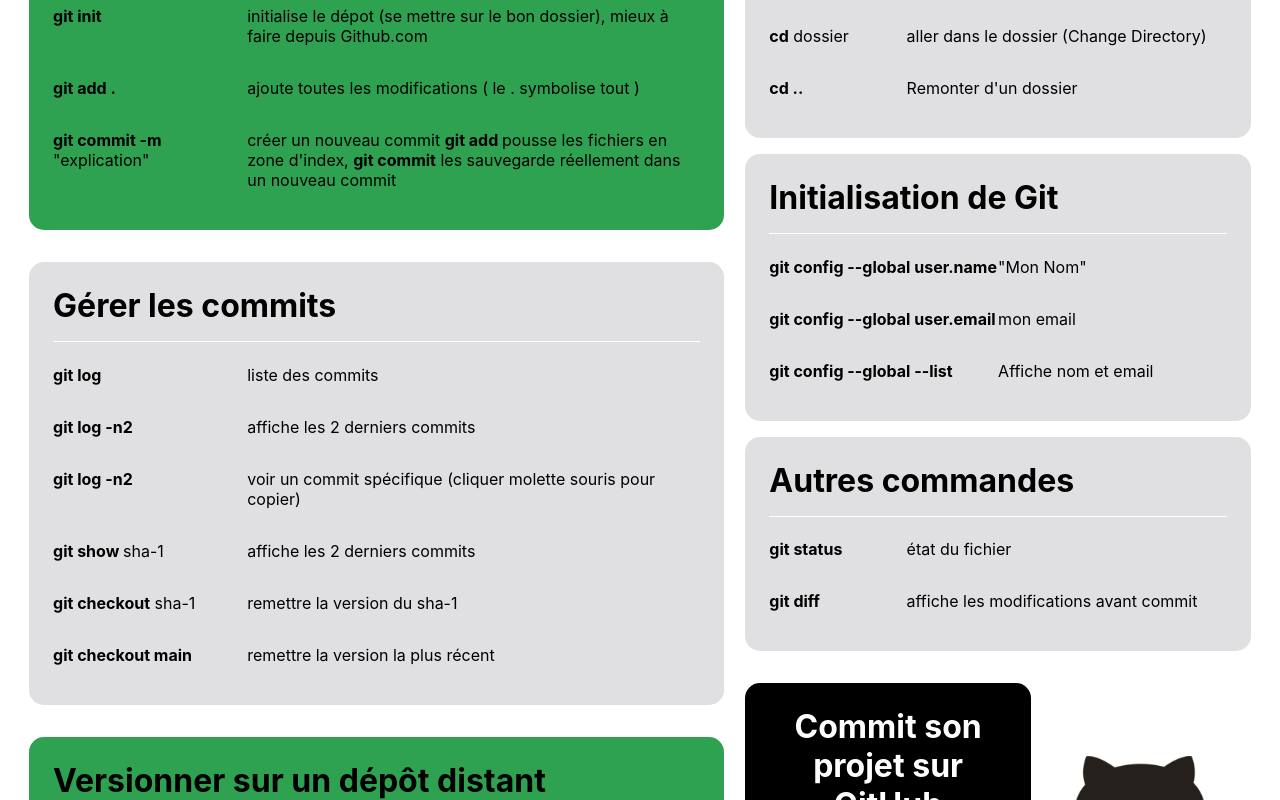
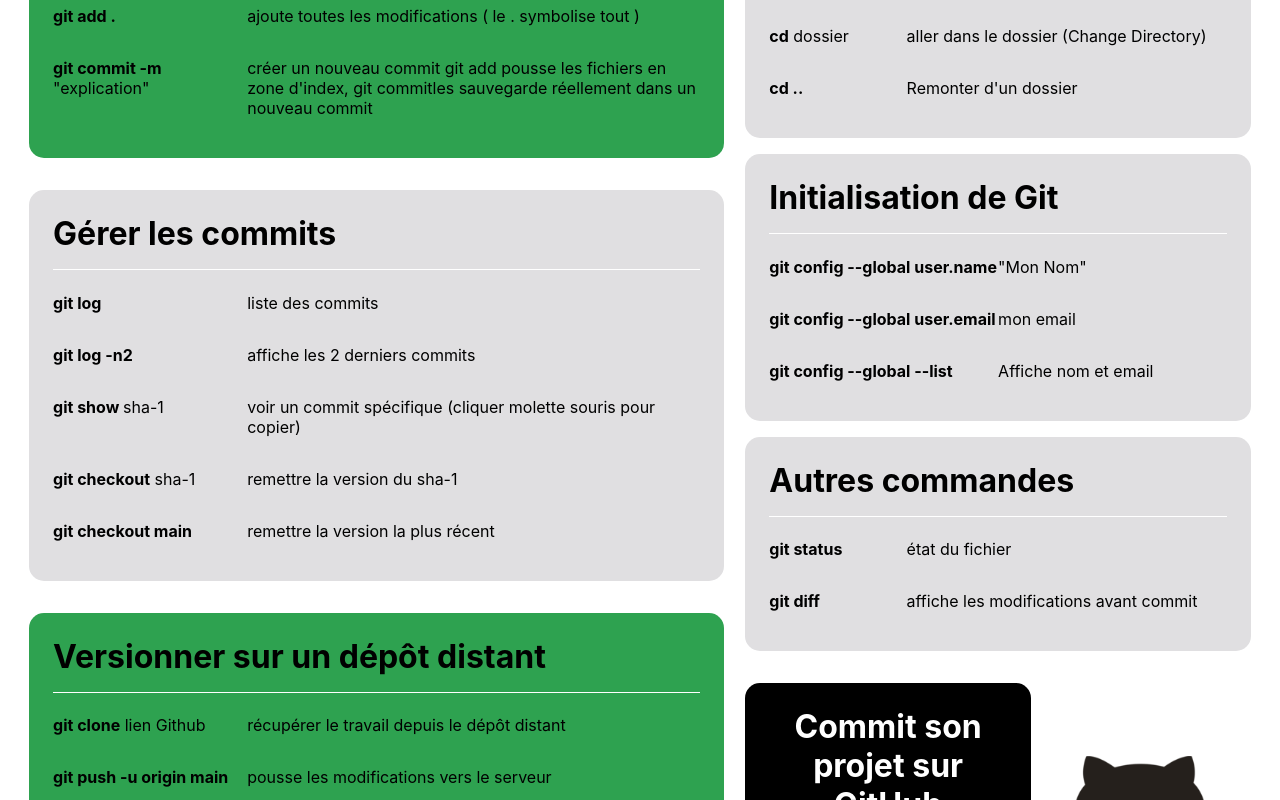
Before and after one commit to ClementMadiot/Github_Cheat_Sheet_React, a React (Create React App) app in the folder cheet_sheet_github/: page / in a window 1280 px wide. Shown: the part 360-1160 px from the top of the page. Built offline with nearby package versions, Linux system fonts and the light colour scheme.

Commit message:
add data + json files

```diff
--- a/cheet_sheet_github/package.json
+++ b/cheet_sheet_github/package.json
@@ -8,6 +8,7 @@
     "@testing-library/user-event": "^13.5.0",
     "react": "^18.2.0",
     "react-dom": "^18.2.0",
+    "react-router-dom": "^6.21.1",
     "react-scripts": "5.0.1",
     "sass": "^1.69.7",
     "web-vitals": "^2.1.4"
--- a/cheet_sheet_github/src/App.js
+++ b/cheet_sheet_github/src/App.js
@@ -1,10 +1,16 @@
-import Home from "./pages/Home"
+import { BrowserRouter, Routes, Route } from "react-router-dom";
+import Home from "./pages/Home";
+import TeamWork from "./pages/TeamWork";
 
-function App() {
+const App = () => {
   return (
-    <div>
-      <Home/>
-    </div>
+    <BrowserRouter>
+    <Routes>
+      <Route path='/' element={<Home/>}/>
+      <Route path='*' element={<Home/>}/>
+      <Route path='/TeamWork' element={<TeamWork/>}/>
+    </Routes>
+    </BrowserRouter>
   )
 }
 
--- /dev/null
+++ b/cheet_sheet_github/src/components/GitPull.js
@@ -0,0 +1,52 @@
+import React from 'react';
+
+const GitPull = () => {
+  return (
+    <article className="green-box">
+      <div className="title-p-box">
+        <h3>Travailler avec un dépot distant</h3>
+        <div className="head-bar"></div>
+        <ul>
+          <li>
+            <p className="definition">
+              <strong>git init</strong>
+            </p>
+            <p className="explication">
+              initialise le dépot (se mettre sur le bon dossier), mieux à faire
+              depuis Github.com
+            </p>
+          </li>
+          <li>
+            <p className="definition">
+              <strong>git init</strong>
+            </p>
+            <p className="explication">
+              initialise le dépot (se mettre sur le bon dossier), mieux à faire
+              depuis Github.com
+            </p>
+          </li>
+          <li>
+            <p className="definition">
+              <strong>git add .</strong>
+            </p>
+            <p className="explication">
+              ajoute toutes les modifications ( le . symbolise tout )
+            </p>
+          </li>
+          <li>
+            <p className="definition">
+              <strong>git commit -m </strong> "explication"
+            </p>
+            <p className="explication">
+              créer un nouveau commit <strong>git add </strong> pousse les
+              fichiers en zone d'index, <strong> git commit</strong> les
+              sauvegarde réellement dans un nouveau commit
+            </p>
+          </li>
+        </ul>
+      </div>
+    </article>
+  );
+};
+
+export default GitPull;
--- a/cheet_sheet_github/src/components/Header.js
+++ b/cheet_sheet_github/src/components/Header.js
@@ -3,12 +3,16 @@
 
 
 const Header = () => {
+
+  const OwnWork = 'Versionner son travail'
+  // const TeamWork = 'Travailler en travail'
   return (
     <header>
     <img src={Logo} alt="Icon Github" />
         <div className='title-home'>
         <h1>GitHub Cheat Sheet</h1>
-        <h2>Versionner son travail</h2>
+        <h2>{OwnWork}</h2>
+        {/* <h2>{TeamWork}</h2> */}
         </div>
       </header>
   );
--- a/cheet_sheet_github/src/components/LocalVersion.js
+++ b/cheet_sheet_github/src/components/LocalVersion.js
@@ -1,5 +1,5 @@
-import React from 'react'
-
+import React from 'react';
+import { LocalVersionData } from '../data/CheatSheet';
 const LocalVersion = () => {
   return (
     <article className="green-box">
@@ -7,42 +7,16 @@
         <h3>Versionner en local</h3>
         <div className="head-bar"></div>
         <ul>
-          <li>
+          {LocalVersionData.map(({ id, description, explication })=> (
+            <li key={id}>
             <p className="definition">
-              <strong>git init</strong>
+              <b>{description.bold}</b>{description.noBold}
             </p>
             <p className="explication">
-              initialise le dépot (se mettre sur le bon dossier), mieux à faire
-              depuis Github.com
+              {explication}
             </p>
           </li>
-          <li>
-            <p className="definition">
-              <strong>git init</strong>
-            </p>
-            <p className="explication">
-              initialise le dépot (se mettre sur le bon dossier), mieux à faire
-              depuis Github.com
-            </p>
-          </li>
-          <li>
-            <p className="definition">
-              <strong>git add .</strong>
-            </p>
-            <p className="explication">
-              ajoute toutes les modifications ( le . symbolise tout )
-            </p>
-          </li>
-          <li>
-            <p className="definition">
-              <strong>git commit -m </strong> "explication"
-            </p>
-            <p className="explication">
-              créer un nouveau commit <strong>git add </strong> pousse les
-              fichiers en zone d'index, <strong> git commit</strong> les
-              sauvegarde réellement dans un nouveau commit
-            </p>
-          </li>
+          ))}
         </ul>
       </div>
     </article>
--- a/cheet_sheet_github/src/components/ManageCommit.js
+++ b/cheet_sheet_github/src/components/ManageCommit.js
@@ -1,4 +1,5 @@
-import React from 'react'
+import React from 'react';
+import { ManageCommitData } from "../data/CheatSheet" ;
 
 const ManageCommit = () => {
   return (
@@ -8,44 +9,16 @@
         <div className="head-bar"></div>
 
         <ul>
-          <li>
+            {ManageCommitData.map(({ id, description, explication })=> (
+          <li key={id}>
             <p className="definition">
-              <strong>git log</strong>
-            </p>
-            <p className="explication">liste des commits</p>
-          </li>
-          <li>
-            <p className="definition">
-              <strong>git log -n2</strong>
-            </p>
-            <p className="explication">affiche les 2 derniers commits</p>
-          </li>
-          <li>
-            <p className="definition">
-              <strong>git log -n2</strong>
+              <b>{description.bold}</b> {description.noBold}
             </p>
             <p className="explication">
-              voir un commit spécifique (cliquer molette souris pour copier)
+              {explication}
             </p>
           </li>
-          <li>
-            <p className="definition">
-              <strong>git show </strong> sha-1
-            </p>
-            <p className="explication">affiche les 2 derniers commits</p>
-          </li>
-          <li>
-            <p className="definition">
-              <strong>git checkout</strong> sha-1
-            </p>
-            <p className="explication">remettre la version du sha-1</p>
-          </li>
-          <li>
-            <p className="definition">
-              <strong>git checkout main</strong>
-            </p>
-            <p className="explication">remettre la version la plus récent</p>
-          </li>
+            ))}
         </ul>
       </div>
     </article>
--- a/cheet_sheet_github/src/components/OnlineVersion.js
+++ b/cheet_sheet_github/src/components/OnlineVersion.js
@@ -1,4 +1,5 @@
-import React from 'react'
+import React from 'react';
+import { OnlineVersionData } from '../data/CheatSheet';
 
 const OnlineVersion = () => {
   return (
@@ -8,31 +9,19 @@
         <div className="head-bar"></div>
 
         <ul>
-          <li>
-            <p className="definition">
-              <strong>git clone</strong> lien Github
-            </p>
-            <p className="explication">
-              récupérer le travail depuis le dépôt distant
-            </p>
-          </li>
+      {OnlineVersionData.map(({ id, description, explication }) => (
+          <li key={id}>
+          <p className="definition">
+            <b>{description.bold}</b> {description.noBold}
+          </p>
+          <p className="explication">
+            {explication}
+          </p>
+        </li>
 
-          <li>
-            <p className="definition">
-              <strong>git push -u origin main</strong>
-            </p>
-            <p className="explication">
-              pousse les modifications vers le serveur
-            </p>
-          </li>
-          <li>
-            <p className="definition">
-              <strong>git push -f origin main</strong>
-            </p>
-            <p className="explication">
-              pousse de force les modifications (manipuler avec précaution)
-            </p>
-          </li>
+      ))}
+
+
         </ul>
       </div>
     </article>
--- /dev/null
+++ b/cheet_sheet_github/src/data/CheatSheet.js
@@ -0,0 +1,204 @@
+export const LocalVersionData = [
+  {
+    id: 'a67ab8a7',
+    description: {
+      bold: 'git init',
+      noBold: ''
+    },
+    explication: 'initialise le dépot (se mettre sur le bon dossier), mieux à faire depuis Github.com'
+  },
+  {
+    id: 'b67ab8a7',
+    description: {
+      bold: 'git add .',
+      noBold: ''
+    },
+    explication: 'ajoute toutes les modifications ( le . symbolise tout )'
+  },
+  {
+    id: 'c67ab8a7',
+    description: {
+      bold: 'git commit -m ',
+      noBold: '"explication"'
+    },
+    explication: "créer un nouveau commit git add  pousse les fichiers en zone d'index, git commitles sauvegarde réellement dans un nouveau commit"
+  }
+]
+export const ManageCommitData = [
+  {
+    id: '3VShdnnB',
+    description: {
+      bold: 'git log',
+      noBold: ''
+    },
+    explication: 'liste des commits'
+  },
+  {
+    id: 'jT5yGf7D',
+    description: {
+      bold: 'git log -n2',
+      noBold: ''
+    },
+    explication: 'affiche les 2 derniers commits'
+  },
+  {
+    id: 'PWfV7yRP',
+    description: {
+      bold: 'git show ',
+      noBold: 'sha-1'
+    },
+    explication: 'voir un commit spécifique (cliquer molette souris pour copier)'
+  },
+  {
+    id: 'aySvsz7A',
+    description: {
+      bold: 'git checkout',
+      noBold: 'sha-1'
+    },
+    explication: 'remettre la version du sha-1'
+  },
+  {
+    id: '3r6EkPDR',
+    description: {
+      bold: 'git checkout main',
+      noBold: ''
+    },
+    explication: 'remettre la version la plus récent'
+  }
+]
+export const OnlineVersionData = [
+  {
+    id: 'Euf8gjKE',
+    description: {
+      bold: 'git clone',
+      noBold: 'lien Github'
+    },
+    explication: 'récupérer le travail depuis le dépôt distant'
+  },
+  {
+    id: 'K2LHfutP',
+    description: {
+      bold: 'git push -u origin main',
+      noBold: ''
+    },
+    explication: 'pousse les modifications vers le serveur'
+  },
+  {
+    id: 'FPYo5g8x',
+    description: {
+      bold: 'git push -f origin main',
+      noBold: ''
+    },
+    explication: 'pousse de force les modifications (manipuler avec précaution)'
+  },
+]
+export const GitBashData = [
+  {
+    id: 'zCFoEK68',
+    description: {
+      bold: 'pwd',
+      noBold: ''
+    },
+    explication: 'savoir dans quel dossier je suis'
+  },
+  {
+    id: '7qVsMuTP',
+    description: {
+      bold: 'mkdir',
+      noBold: '"dossier"'
+    },
+    explication: 'créer un dossier (Make Directory)'
+  },
+  {
+    id: '4j4Dw2EH',
+    description: {
+      bold: 'touch',
+      noBold: '"file"'
+    },
+    explication: 'créer un fichier'
+  },
+  {
+    id: 'pMqumV5Z',
+    description: {
+      bold: 'ls',
+      noBold: ''
+    },
+    explication: 'liste le dossier courant'
+  },
+  {
+    id: 'fn8Fz7UA',
+    description: {
+      bold: 'ls -la',
+      noBold: ''
+    },
+    explication: 'liste tout plus précisément que ls'
+  },
+  {
+    id: 'UkQ8JRkt',
+    description: {
+      bold: 'cd',
+      noBold: 'dossier'
+    },
+    explication: 'aller dans le dossier (Change Directory)'
+  },
+  {
+    id: 'QUKh9jWj',
+    description: {
+      bold: 'cd ..',
+      noBold: ''
+    },
+    explication: "Remonter d'un dossier"
+  },
+]
+export const GitConfigData = [
+  {
+    id: 'L5EJ2fEw',
+    description: {
+      bold: 'git config --global user.name',
+      noBold: ''
+    },
+    explication: '"Mon Nom"'
+  },
+  {
+    id: 'f4we9TKP',
+    description: {
+      bold: 'git config --global user.email',
+      noBold: ''
+    },
+    explication: 'mon email'
+  },
+  {
+    id: 'oJv2iNf9',
+    description: {
+      bold: 'git config --global --list',
+      noBold: ''
+    },
+    explication: 'Affiche nom et email'
+  },
+]
+export const GitStatusData = [
+  {
+    id: 'zuK4ehKV',
+    description: {
+      bold: 'git status',
+      noBold: ''
+    },
+    explication: 'état du fichier'
+  },
+  {
+    id: 'qYGuMvy7',
+    description: {
+      bold: 'git diff',
+      noBold: ''
+    },
+    explication: 'affiche les modifications avant commit'
+  },
+]
+// {
+//   id: '',
+//   description: {
+//     bold: '',
+//     noBold: ''
+//   },
+//   explication: ''
+// },
--- /dev/null
+++ b/cheet_sheet_github/src/pages/TeamWork.js
@@ -0,0 +1,17 @@
+import React from 'react';
+import Header from '../components/Header';
+import GitPull from '../components/GitPull';
+
+const TeamWork = () => {
+  return (
+    <main>
+      <section className='right-part'>
+        <Header/>
+        <GitPull/>
+      </section>
+      <section className='left-part'></section>
+    </main>
+  );
+};
+
+export default TeamWork;
```
Also changed, not shown: cheet_sheet_github/src/components/GitBash.js (+12 -46 lines), cheet_sheet_github/src/components/GitConfig.js (+9 -17 lines), cheet_sheet_github/src/components/GitStatus.js (+7 -10 lines), 1 other file (tests, documents, lock files or other folders).
